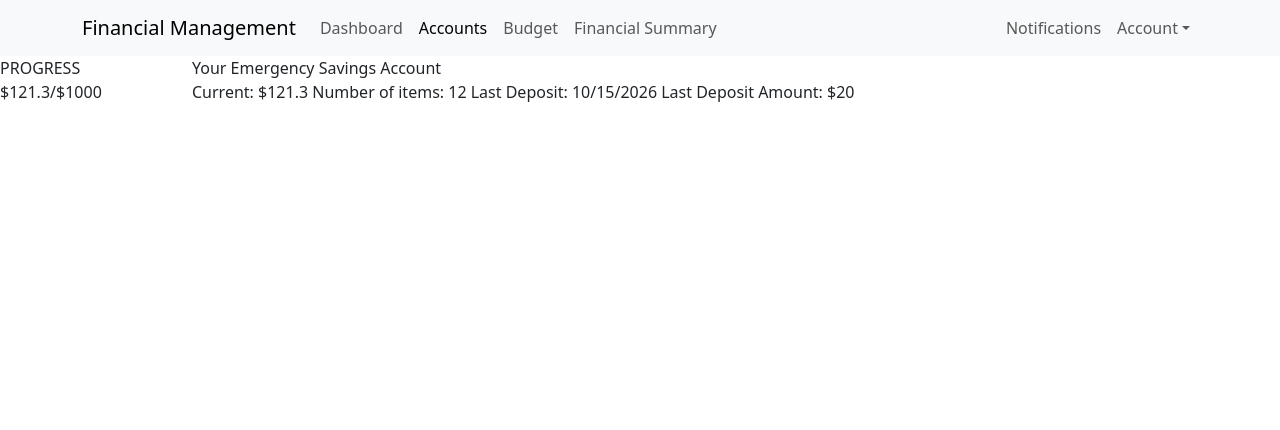
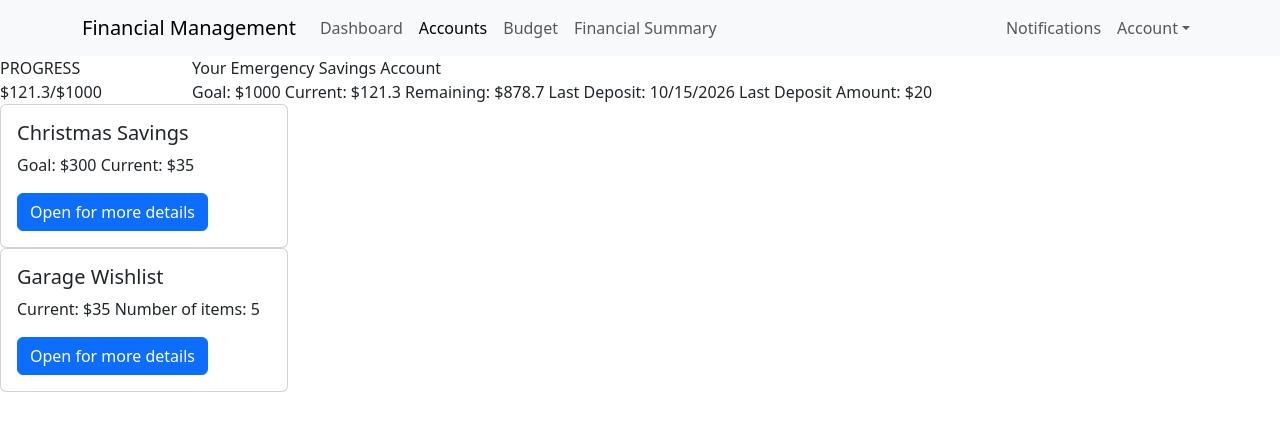
Before and after one commit to ZaneD03/stackunderflow, a React (Create React App) app: page /accounts in a window 1280 px wide. Shown: the top 430 px of the page. Built offline with nearby package versions, Linux system fonts and the light colour scheme.

Commit message:
Zane added accountNode.js funtionality,passing headerName in accountHeader.js, and put example accountNode cards in Accounts.js

```diff
--- a/src/components/accountHeader.js
+++ b/src/components/accountHeader.js
@@ -5,7 +5,6 @@
 import "../components/accountHeader.css";
 
 //UNIVERSAL
-let headerName = "Your Emergency Savings Account" //title
 let current = 121.30 //current amount in account
 let lastDeposit = "10/15/2026"
 let lastDepositAmount = 20
@@ -19,7 +18,7 @@ let remaining = goal - current
 let numItems = 12 //number of items in the wishlist
 
 
-function AccountHeader({isSave}){
+function AccountHeader({isSave,headerName}){
     return(
         <div>
         <div class="layout">
--- a/src/components/accountNode.js
+++ b/src/components/accountNode.js
@@ -1,2 +1,34 @@
 //Boxes that contain and display some information on non-emergency savings accounts or wishlists
 //Can be clicked on to go into that specific account
+
+import Button from 'react-bootstrap/Button';
+import Card from 'react-bootstrap/Card';
+
+//UNIVERSAL
+//let nodeName = "Garage Wishlist" //name of account being displayed in node
+let current = 35.00 //current amount of money allocated to the account displayed in the node
+
+//SAVINGS
+let goal = 300 //goal of the savings account
+
+//WISHLISTS
+let numItems = 5; //number of items in the wishlist
+
+function AccountNode({isSave,nodeName}){
+    return (
+    <Card style={{ width: '18rem' }}>
+      <Card.Body>
+        <Card.Title>{nodeName}</Card.Title>
+        <Card.Text>
+          {isSave ?
+                <div>Goal: ${goal} Current: ${current}</div> :
+
+                <div>Current: ${current} Number of items: {numItems}</div>}
+        </Card.Text>
+        <Button variant="primary">Open for more details</Button>
+      </Card.Body>
+    </Card>
+  );
+}
+
+export default AccountNode;
--- a/src/pages/Accounts.js
+++ b/src/pages/Accounts.js
@@ -10,10 +10,17 @@ import Button from 'react-bootstrap/Button';
 import Form from 'react-bootstrap/Form';
 import AppHeader from '../components/header';
 import AccountHeader from '../components/accountHeader';
+import AccountNode from '../components/accountNode';
 
 //Temp values for prototype
-let accountProgress = 1 //How far a users account has progressed
-let isSave = false;
+let accountProgress = 2 //How far a users account has progressed
+let numAccounts = 0; //Number of non-emergency savings accounts and wishlists (0=only E savings)
+let eSavingsName = "Your Emergency Savings Account" //title
+
+let isSave1 = true;
+let nodeName1 = "Christmas Savings";
+let isSave2 = false;
+let nodeName2 = "Garage Wishlist";
 
 function AccountsPage() {
     if(accountProgress == 0){ //(0=no E savings initialized)
@@ -32,16 +39,16 @@ function AccountsPage() {
         return (
             <div>
                 <AppHeader />
-                <AccountHeader isSave = {isSave}/>
+                <AccountHeader isSave = {true} headerName = {eSavingsName}/>
             </div>
         );
     }else if(accountProgress == 2){ // (2=E savings goal has been reached)
         return (
             <div>
                 <AppHeader />
-                <header>
-                E SAVINGS TO  VIEW, GOAL HAS BEEN REACHED
-                </header>
+                <AccountHeader isSave = {true} headerName = {eSavingsName}/>
+                <AccountNode isSave = {isSave1} nodeName = {nodeName1}/>
+                <AccountNode isSave = {isSave2} nodeName = {nodeName2}/>
             </div>
         );
     };
@@ -52,16 +59,3 @@ function AccountsPage() {
 }
 
 export default AccountsPage;
-
-/*
-if(agfjkbfj){
-        no accounts to view
-    }
-    elif(asjbgo){
-        emergency savings (not allowed to have wishlists/extra savings)
-    }
-    elif(agiubaf){
-        emergency savings with option to add additional savins or wishlists
-        FormCheck(for existing additional savings or wishlists ); //populates page
-    }
-*/
```
